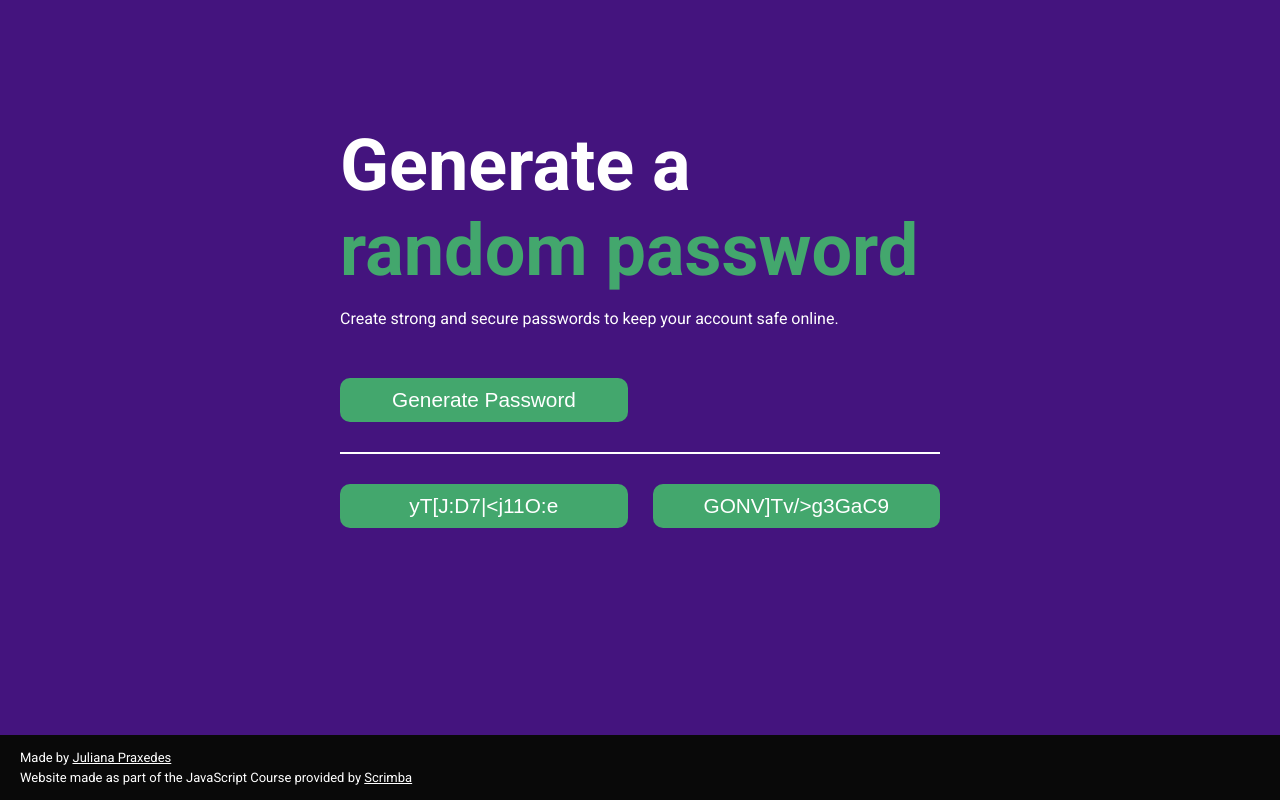
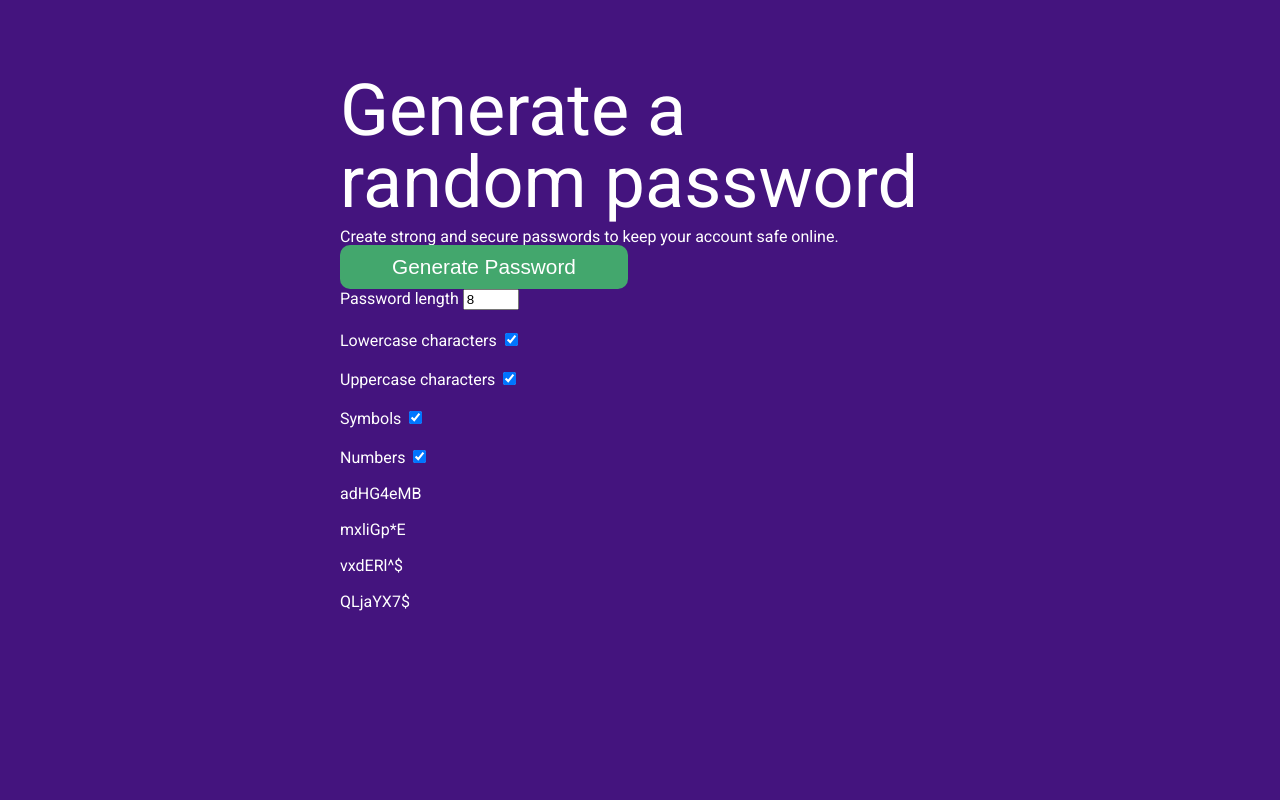
Before and after one commit to praxeds/scrimba-password-generator, a plain HTML site: page index.html in a window 1280 px wide. Both pictures are taken after a click on the button "Generate Password". Drawn offline with Linux system fonts and the light colour scheme.

Commit message:
Rewrote whole code, added password length feature

```diff
--- a/index.html
+++ b/index.html
@@ -1,60 +1,54 @@
 <!DOCTYPE html>
 <html lang="en">
-
 <head>
   <meta charset="UTF-8">
   <meta http-equiv="X-UA-Compatible" content="IE=edge">
   <meta name="viewport" content="width=device-width, initial-scale=1.0">
   <title>Password Generator</title>
+  <link rel="stylesheet" href="reset.css">
   <link rel="stylesheet" href="styles.css">
 </head>
+<body>
+  <main>
+    <section>
+      <h1>Generate a random password</h1>
+      <h2>Create strong and secure passwords to keep your account safe online.</h2>
+    </section>
 
-<body>
+    <section>
+      <button>Generate Password</button>
+    </section>
 
-  <main>
-    <h1>Generate a<br><span class="highlight">random password</span></h1>
-    <p>Create strong and secure passwords to keep your account safe online.</p>
-    <button class="btn" onclick="getPassword()">Generate Password</button>
+    <section>
+      <div>
+        <label for="passwordLength">Password length</label>
+        <input onkeypress="return false" id="passwordLength" type="number" name="passwordLength" value="8" min="8" max="50">
+      </div>
+      <div>
+        <label for="passwordLowercase">Lowercase characters</label>
+        <input checked type="checkbox" id="passwordLowercase" name="passwordLowercase">
+      </div>
+      <div>
+        <label for="passwordUppercase">Uppercase characters</label>
+        <input checked type="checkbox" id="passwordUppercase" name="passwordUppercase">
+      </div>
+      <div>
+        <label for="passwordSymbols">Symbols</label>
+        <input checked type="checkbox" id="passwordSymbols" name="passwordSymbols">
+      </div>
+      <div>
+        <label for="passwordNumbers">Numbers</label>
+        <input checked type="checkbox" id="passwordNumbers" name="passwordNumbers">
+      </div>
+    </section>
 
-    <hr>
-
-    <div class="btn div">
-      <button class="btn" id="password1-el"></button>
-      <button class="btn" id="password2-el"></button>
-    </div>
-
-    <!-- * To-do later
-    <div class="settings">
-      <div class="checkbox div" onclick="getPassword()">
-        <input checked type="checkbox" id="lowercase-characters" name="check">
-        <label for="lowercase-characters">Lowercase</label>
-      </div>
-
-      <div class="checkbox div" onclick="getPassword()">
-        <input checked type="checkbox" id="uppercase-characters" name="check">
-        <label for="uppercase-characters">Uppercase</label>
-      </div>
-
-      <div class="checkbox div" onclick="getPassword()">
-        <input checked type="checkbox" id="numeric-characters" name="check">
-        <label for="numeric-characters">Numbers</label>
-      </div>
-
-      <div class="checkbox div" onclick="getPassword()">
-        <input checked type="checkbox" id="special-characters" name="check">
-        <label for="special-characters">Symbols</label>
-      </div>
-    </div>
-    -->
-
+    <section>
+      <div class="randomPassword"></div>
+      <div class="randomPassword"></div>
+      <div class="randomPassword"></div>
+      <div class="randomPassword"></div>
+    </section>
   </main>
-
-  <footer>
-    <p class="footer">Made by <a href="https://github.com/praxeds">Juliana Praxedes</a></p>
-    <p class="footer">Website made as part of the JavaScript Course provided by <a href="https://scrimba.com/">Scrimba</a></p>
- </footer>
-
   <script src="script.js"></script>
 </body>
-
 </html>
--- a/script.js
+++ b/script.js
@@ -1,47 +1,41 @@
-const characters = ["A","B","C","D","E","F","G","H","I","J","K","L","M","N","O","P","Q","R","S","T","U","V","W","X","Y","Z","a","b","c","d","e","f","g","h","i","j","k","l","m","n","o","p","q","r","s","t","u","v","w","x","y","z", "0", "1", "2", "3", "4", "5", "6", "7", "8", "9","~","`","!","@","#","$","%","^","&","*","(",")","_","-","+","=","{","[","}","]",",","|",":",";","<",">",".","?",
-"/"];
-
-
+//!Password Variables
 const lowercaseCharacters = ['a', 'b', 'c', 'd', 'e', 'f', 'g', 'h', 'i', 'j', 'k', 'l', 'm', 'n', 'o', 'p', 'q', 'r', 's', 't', 'u', 'v', 'w', 'x', 'y', 'z']
-
 const uppercaseCharacters = ['A', 'B', 'C', 'D', 'E', 'F', 'G', 'H', 'I', 'J', 'K', 'L', 'M', 'N', 'O', 'P', 'Q', 'R', 'S', 'T', 'U', 'V', 'W', 'X', 'Y', 'Z']
-
 const numberCharacters = ['0', '1', '2', '3', '4', '5', '6', '7', '8', '9']
-
 const specialCharacters = ['!', '@', '#', '$', '%', '^', '&', '*']
 
-let passwordCharacters = []
+let passwordGenerator = document.querySelector('button')
+let passwordLength = document.querySelector('#passwordLength')
+let randomPassword = document.querySelectorAll('.randomPassword')
+let passwordOptions = []
 
+//!Password Function
 let generatedPassword = ''
 
-//
+passwordLength.addEventListener('keypress', function(e) {
+    return false
+})
 
-//* To Do Later
+passwordGenerator.addEventListener('click', function (e) {
 
-//
-let passwordFirstEl = document.getElementById('password1-el')
-let passwordSecondEl = document.getElementById('password2-el')
+    randomPassword.forEach(function (passwordDiv) {
 
-let lowercaseCheckbox = document.getElementById('lowercase-characters')
-let uppercaseCheckbox = document.getElementById('uppercase-characters')
-let numberCheckbox = document.getElementById('numeric-characters')
-let symbolCheckbox = document.getElementById('special-characters')
-//
+        if (document.getElementById('passwordLowercase').checked) {
+            passwordOptions = passwordOptions.concat(lowercaseCharacters)
+        } if (document.getElementById('passwordUppercase').checked) {
+            passwordOptions = passwordOptions.concat(uppercaseCharacters)
+        } if (document.getElementById('passwordSymbols').checked) {
+            passwordOptions = passwordOptions.concat(specialCharacters)
+        } if (document.getElementById('passwordNumbers').checked) {
+            passwordOptions = passwordOptions.concat(numberCharacters)
+        }
 
-//
+        for (i = 0; i < passwordLength.value; i++) {
+            generatedPassword += passwordOptions[Math.floor(Math.random() * passwordOptions.length)]
+        }
+        passwordDiv.innerHTML = generatedPassword
+        generatedPassword = ''
+        passwordOptions = []
+    })
 
-document.onload = getPassword()
-
-function getPassword() {
-    for (let i = 0; i < 15; i++) {
-        generatedPassword += characters[Math.floor(Math.random() * characters.length)]
-    }
-    passwordFirstEl.textContent = generatedPassword
-    generatedPassword = ''
-
-    for (let i = 0; i < 15; i++) {
-        generatedPassword += characters[Math.floor(Math.random() * characters.length)]
-    }
-    passwordSecondEl.textContent = generatedPassword
-    generatedPassword = ''
-}
+})
```
